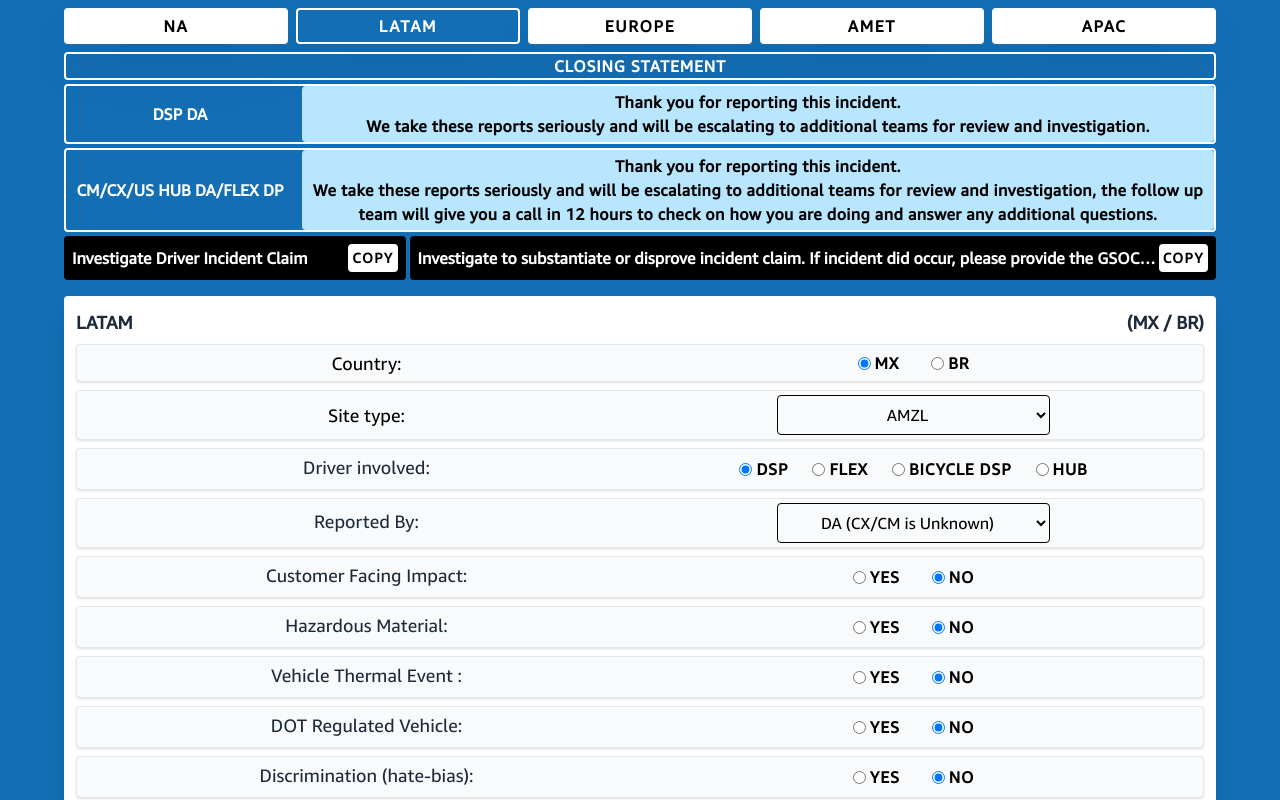
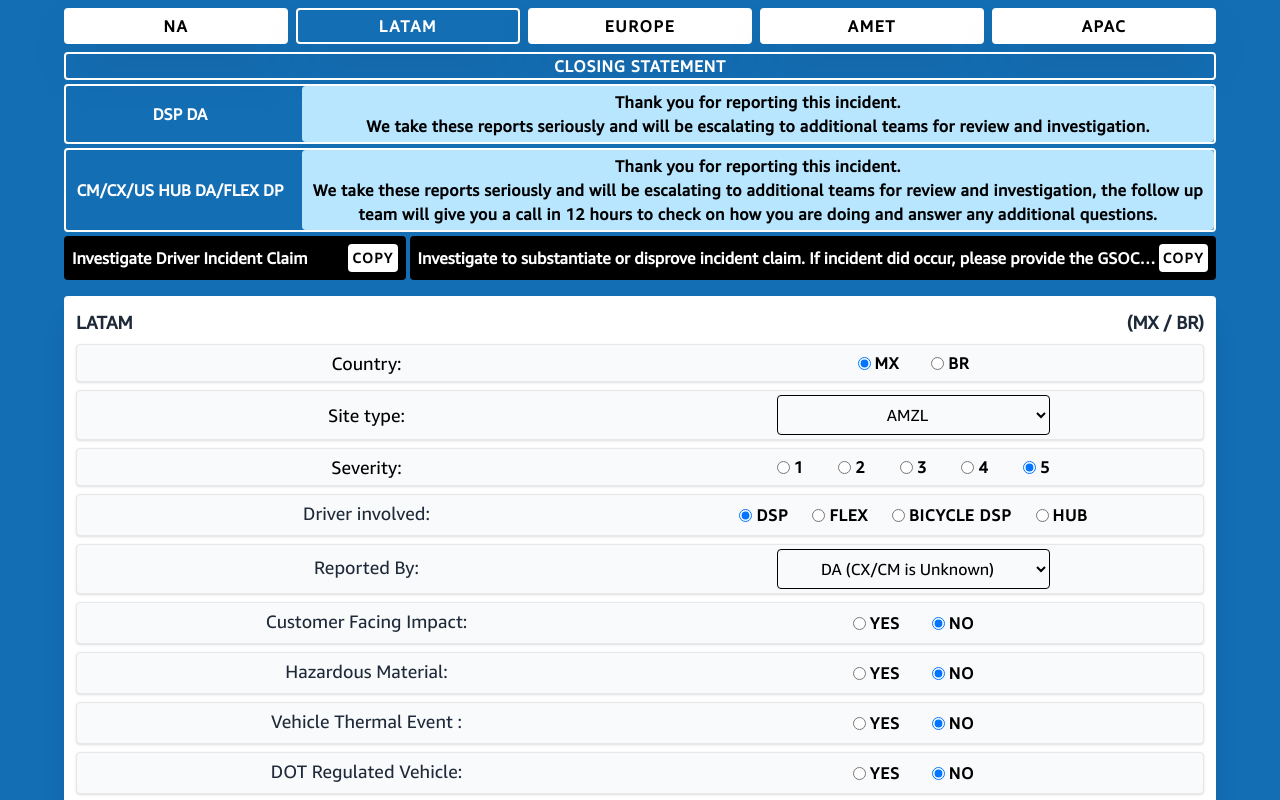
Before and after one commit to harrrish/web-app-ccl-gsoc-wwos, a React (Vite) app: page /LATAM in a window 1280 px wide. Shown: the top 800 px of the page. Built offline with nearby package versions, Linux system fonts and the light colour scheme.

Commit message:
Add SEV for LATAM

```diff
--- a/src/Pages/LATAM.jsx
+++ b/src/Pages/LATAM.jsx
@@ -213,6 +213,102 @@
               Sort Center SC
             </option>
           </select>
+        </div>
+
+        {/* //* SELECT SEV */}
+        <div className="bg-gray-50 px-4 py-1 rounded-sm shadow-sm border border-gray-200 flex items-center justify-around">
+          <h1 className="text-lg font-medium w-1/4 text-center">Severity:</h1>
+          <div className="w-1/4 flex justify-between gap-8">
+            <div className="flex gap-1 items-center">
+              <input
+                type="radio"
+                name="severity"
+                value="1"
+                id="1"
+                checked={severity === "1"}
+                onChange={(e) => setSeverity(e.target.value)}
+                className="cursor-pointer"
+              />
+              <label
+                htmlFor="1"
+                className="uppercase font-bold tracking-wider cursor-pointer"
+              >
+                1
+              </label>
+            </div>
+
+            <div className="flex gap-1 items-center">
+              <input
+                type="radio"
+                name="severity"
+                value="2"
+                id="2"
+                checked={severity === "2"}
+                onChange={(e) => setSeverity(e.target.value)}
+                className="cursor-pointer"
+              />
+              <label
+                htmlFor="2"
+                className="uppercase font-bold tracking-wider cursor-pointer"
+              >
+                2
+              </label>
+            </div>
+
+            <div className="flex gap-1 items-center">
+              <input
+                type="radio"
+                name="severity"
+                value="3"
+                id="3"
+                checked={severity === "3"}
+                onChange={(e) => setSeverity(e.target.value)}
+                className="cursor-pointer"
+              />
+              <label
+                htmlFor="3"
+                className="uppercase font-bold tracking-wider cursor-pointer"
+              >
+                3
+              </label>
+            </div>
+
+            <div className="flex gap-1 items-center">
+              <input
+                type="radio"
+                name="severity"
+                value="4"
+                id="4"
+                checked={severity === "4"}
+                onChange={(e) => setSeverity(e.target.value)}
+                className="cursor-pointer"
+              />
+              <label
+                htmlFor="4"
+                className="uppercase font-bold tracking-wider cursor-pointer"
+              >
+                4
+              </label>
+            </div>
+
+            <div className="flex gap-1 items-center">
+              <input
+                type="radio"
+                name="severity"
+                value="5"
+                id="5"
+                checked={severity === "5"}
+                onChange={(e) => setSeverity(e.target.value)}
+                className="cursor-pointer"
+              />
+              <label
+                htmlFor="5"
+                className="uppercase font-bold tracking-wider cursor-pointer"
+              >
+                5
+              </label>
+            </div>
+          </div>
         </div>
 
         {/* //* DRIVER INVOLVED */}
```
